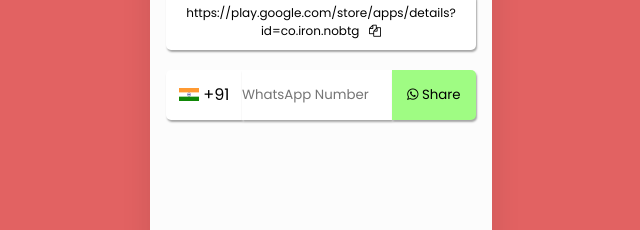
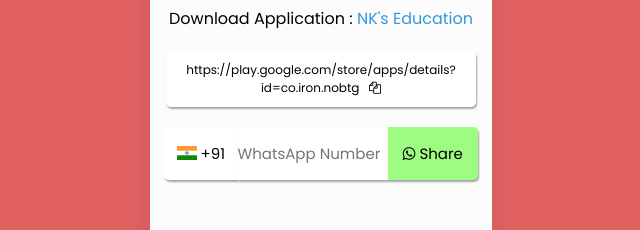
Before and after one commit to learn-with-nkseducation/share, a React (Create React App) app: page / in a window 1280 px wide. Shown: the part 441-671 px from the top of the page, without its empty margins (319-959 px from the left). Built offline with nearby package versions, Linux system fonts and the light colour scheme.

Commit message:
Added CSS

```diff
--- a/src/index.css
+++ b/src/index.css
@@ -21,7 +21,7 @@
 }
 
 .wrapper {
-  height: 88vh;
+  height: 590px;
   max-width: 410px;
   background: #fcfcfc;
   border-radius: 7px;
@@ -99,7 +99,8 @@
 .flag {
   display: flex;
   align-items: center;
-  padding: 12.5px;
+  padding: 15px 12.5px;
+  font-size: 15px;
   border-top-left-radius: 5px;
   border-bottom-left-radius: 5px;
   box-shadow: 1px 2px 2px rgb(165, 165, 165);
@@ -114,12 +115,14 @@
   border: none;
   width: 150px;
   padding: 15px 0;
+  font-size: 15px;
   box-shadow: 1px 2px 2px rgb(165, 165, 165);
   outline: none;
   flex: 1; /* Takes up available space */
 }
 
 .btn {
+  font-size: 15px;
   background-color: rgb(159, 252, 131);
   padding: 15px;
   border-top-right-radius: 5px;
```
Also changed, not shown: 1 other file (tests, documents, lock files or other folders).
